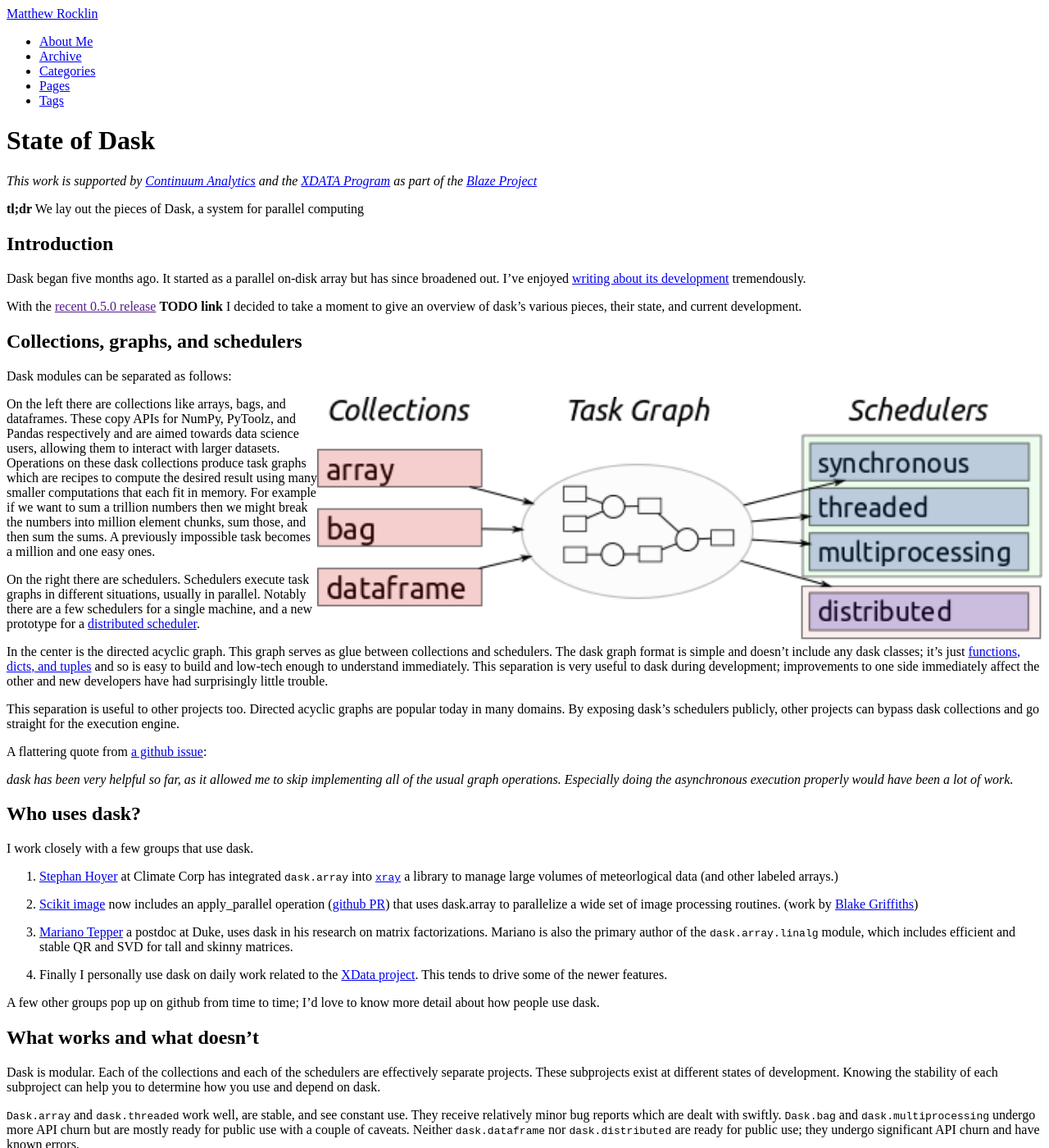
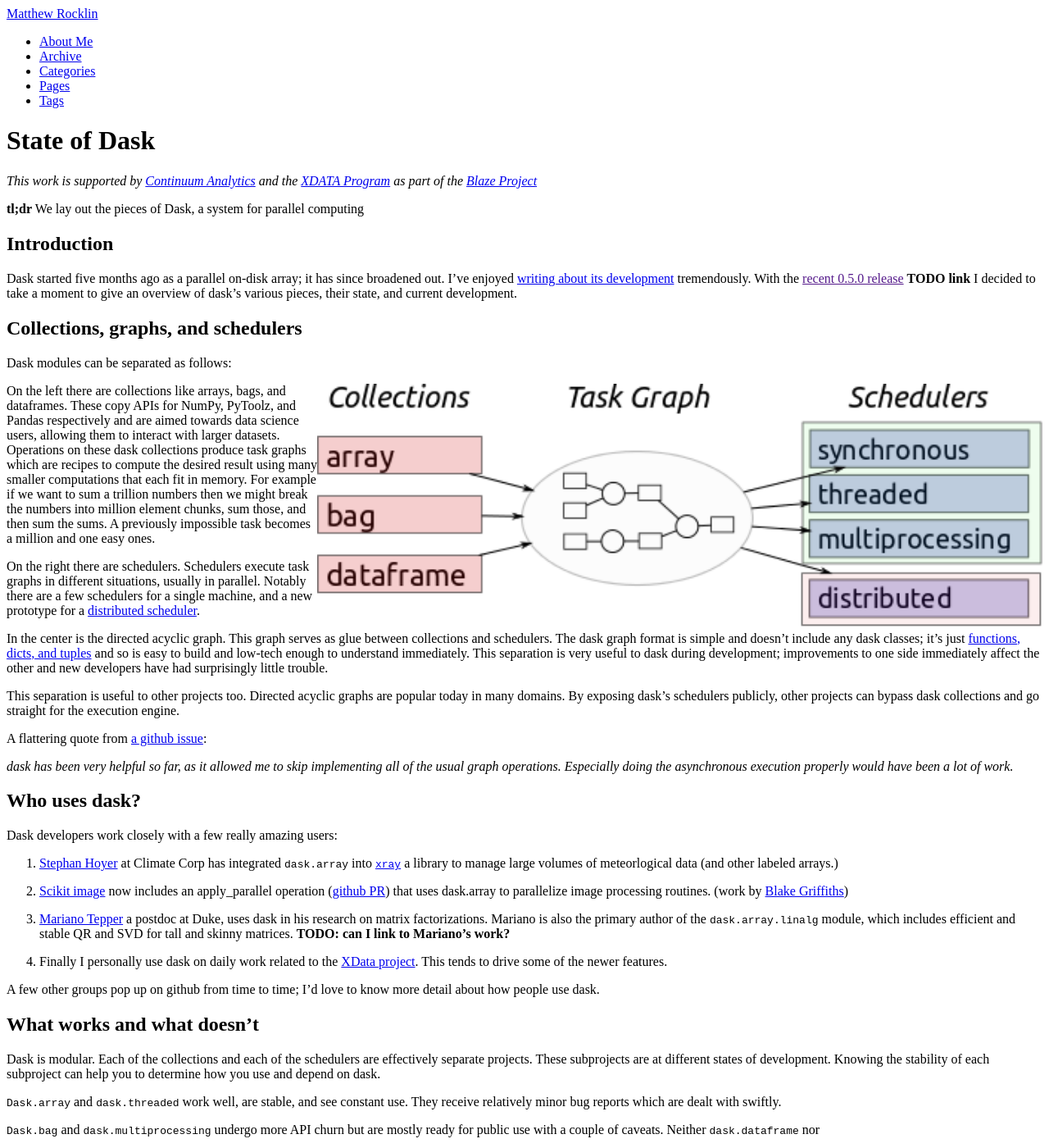
Before and after one commit to besyskymnbk/blog, a Jekyll site: the page built from _posts/work/2015-05-19-State-of-Dask.md, in a window 1280 px wide and 1400 px high. Shown: the whole window at 82% size. Built offline with Jekyll 4.4.1, drawn with Linux system fonts in a browser that asks for light colours; comment, search, counter and statistics services are not loaded; some of the changed text lies outside the part shown.

Commit message:
minor edits to state-of-dask

```diff
--- a/_posts/work/2015-05-19-State-of-Dask.md
+++ b/_posts/work/2015-05-19-State-of-Dask.md
@@ -16,10 +16,9 @@ as part of the [Blaze Project](http://blaze.pydata.org/docs/dev/index.html)*
 Introduction
 ------------
 
-Dask began five months ago.  It started as a parallel on-disk array but has
+Dask started five months ago as a parallel on-disk array; it has
 since broadened out.  I've enjoyed [writing about its
 development](http://matthewrocklin.com/blog/tags.html#dask-ref) tremendously.
-
 With the [recent 0.5.0 release]() **TODO link** I decided to take a moment to
 give an overview of dask's various pieces, their state, and current
 development.
@@ -72,7 +71,7 @@ execution properly would have been a lot of work.*
 Who uses dask?
 --------------
 
-I work closely with a few groups that use dask.
+Dask developers work closely with a few really amazing users:
 
 1.  [Stephan Hoyer](http://stephanhoyer.com/) at Climate Corp has integrated
 `dask.array` into [`xray`](xray.readthedocs.org) a library to manage large
@@ -80,13 +79,13 @@ volumes of meteorlogical data (and other labeled arrays.)
 
 2.  [Scikit image](http://scikit-image.org) now includes an apply_parallel
 operation ([github PR](https://github.com/scikit-image/scikit-image/pull/1493))
-that uses dask.array to parallelize a wide set of image processing routines.
+that uses dask.array to parallelize image processing routines.
 (work by [Blake Griffiths](https://github.com/cowlicks))
 
 3.  [Mariano Tepper](http://www.marianotepper.com.ar/) a postdoc at Duke, uses
 dask in his research on matrix factorizations.  Mariano is also the primary
 author of the `dask.array.linalg` module, which includes efficient and stable
-QR and SVD for tall and skinny matrices.
+QR and SVD for tall and skinny matrices. **TODO: can I link to Mariano's work?**
 
 4.  Finally I personally use dask on daily work related to the [XData
 project](http://www.darpa.mil/our_work/i2o/programs/xdata.aspx).  This tends to
@@ -99,14 +98,16 @@ What works and what doesn't
 ---------------------------
 
 Dask is modular.  Each of the collections and each of the schedulers are
-effectively separate projects.  These subprojects exist at different states of
+effectively separate projects.  These subprojects are at different states of
 development.  Knowing the stability of each subproject can help you to
 determine how you use and depend on dask.
 
 `Dask.array` and `dask.threaded` work well, are stable, and see constant use.
 They receive relatively minor bug reports which are dealt with swiftly.
+
 `Dask.bag` and `dask.multiprocessing` undergo more API churn but are mostly
 ready for public use with a couple of caveats.  Neither `dask.dataframe` nor
+
 `dask.distributed` are ready for public use; they undergo significant API churn
 and have known errors.
 
```
Also changed, not shown: other parts of _posts/work/2015-05-19-State-of-Dask.md (+6 -6 lines).
